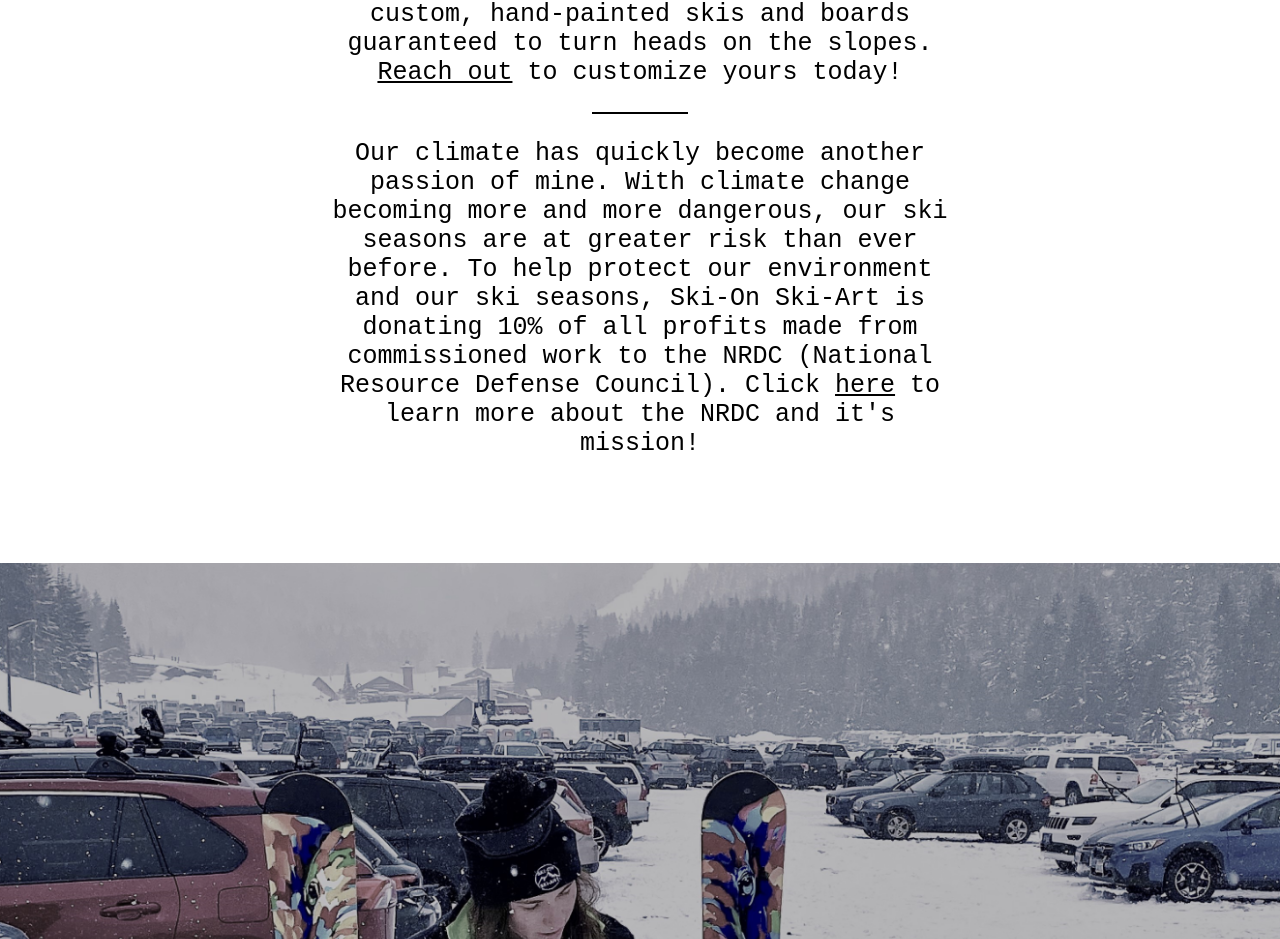
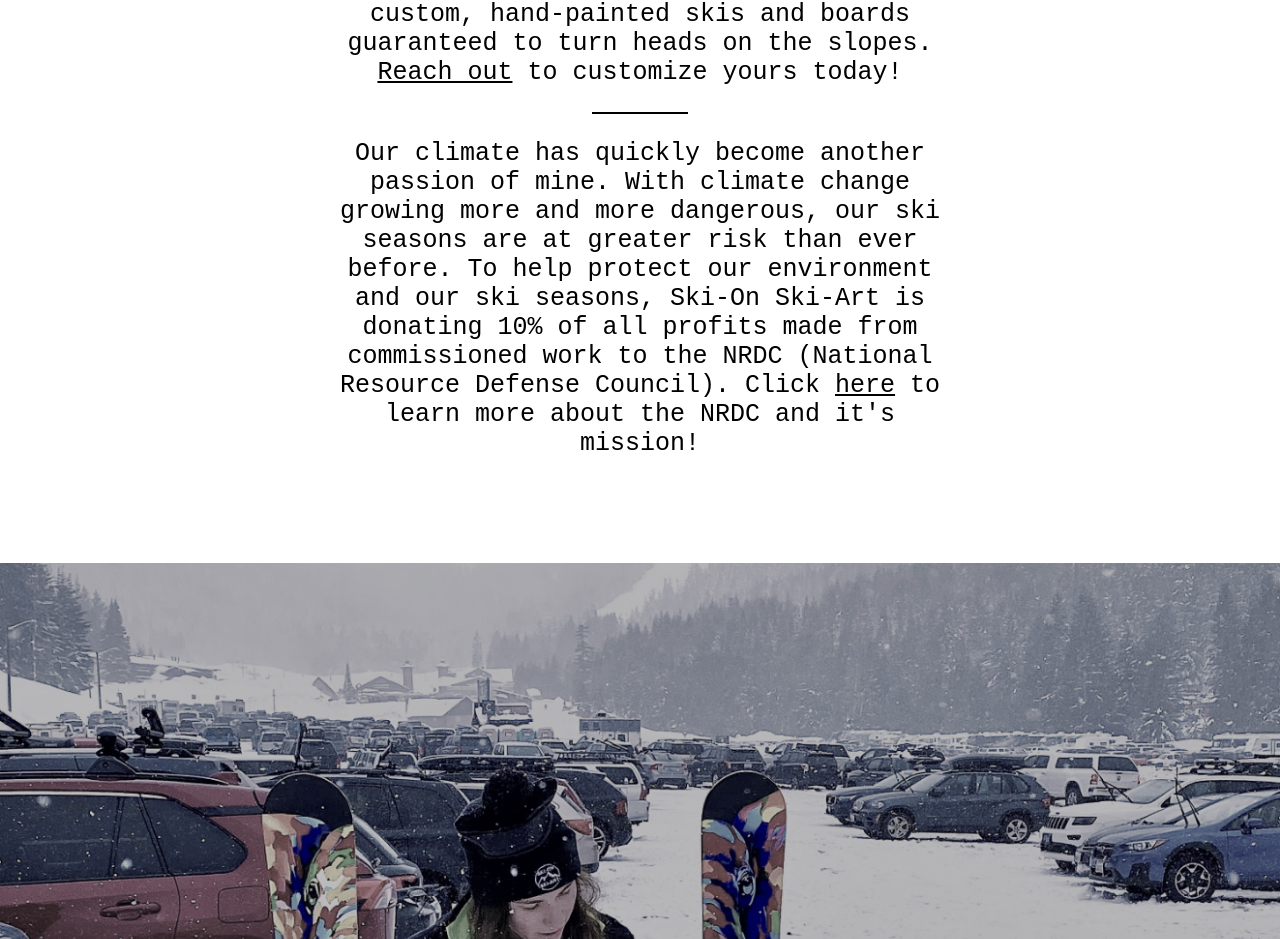
Before and after one commit to ryan-bloom/skionskiart, a React (Create React App) app: page / in a window 1280 px wide. Shown: the part 859-1798 px from the top of the page. Built offline with nearby package versions, Linux system fonts and the light colour scheme.

Commit message:
wording from 'becoming' to 'growing'

```diff
--- a/src/pages/home/home.tsx
+++ b/src/pages/home/home.tsx
@@ -7,7 +7,7 @@ import { Routes } from '../../routes';
 export const Home = withRouter((props) =>{
     const urlHash = props.history.location.hash;
     const aboutMessage:string = 'As a die-hard ski junkie with a passion for art and a year long struggle to find a pair of skis with a graphic that I loved, I decided to take matters into my own hands. I painted my first pair of skis and Ski-On Ski-Art was born. One-of-a-kind, custom, hand-painted skis and boards guaranteed to turn heads on the slopes.';
-    const missionMessage:string= 'Our climate has quickly become another passion of mine. With climate change becoming more and more dangerous, our ski seasons are at greater risk than ever before. To help protect our environment and our ski seasons, Ski-On Ski-Art is donating 10% of all profits made from commissioned work to the NRDC (National Resource Defense Council).';
+    const missionMessage:string= 'Our climate has quickly become another passion of mine. With climate change growing more and more dangerous, our ski seasons are at greater risk than ever before. To help protect our environment and our ski seasons, Ski-On Ski-Art is donating 10% of all profits made from commissioned work to the NRDC (National Resource Defense Council).';
 
     const spaceMan = './images/spaceMan.JPG';
     const deepSea = './images/deepSea.JPG';
```
